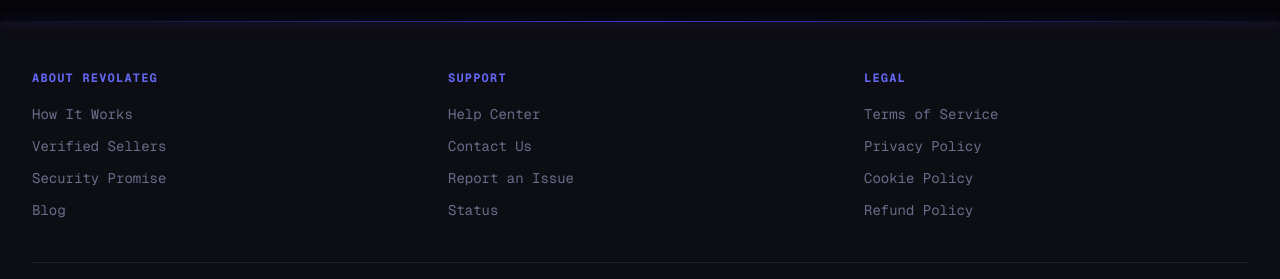
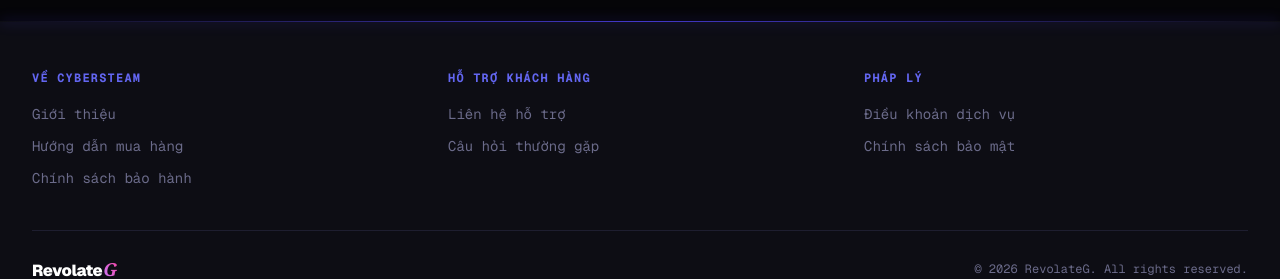
Before and after one commit to mimoc8/Vibe-revolateG-steam-account-store-, a Next.js app: page / in a window 1280 px wide. Shown: the part 993-1272 px from the top of the page. Built offline with nearby package versions, Linux system fonts and the light colour scheme; no server answers; the database is empty; what @payos/node would draw is missing.

Commit message:
Update footer links to be concise in Vietnamese

```diff
--- a/components/layout/Footer.tsx
+++ b/components/layout/Footer.tsx
@@ -2,30 +2,25 @@
 
 const FOOTER_LINKS: { heading: string; links: { label: string; href: string }[] }[] = [
   {
-    heading: "About RevolateG",
+    heading: "Về CyberSteam",
     links: [
-      { label: "How It Works", href: "/about" },
-      { label: "Verified Sellers", href: "/verified" },
-      { label: "Security Promise", href: "/security" },
-      { label: "Blog", href: "/blog" },
+      { label: "Giới thiệu", href: "#" },
+      { label: "Hướng dẫn mua hàng", href: "#" },
+      { label: "Chính sách bảo hành", href: "#" },
     ],
   },
   {
-    heading: "Support",
+    heading: "Hỗ trợ khách hàng",
     links: [
-      { label: "Help Center", href: "/help" },
-      { label: "Contact Us", href: "/contact" },
-      { label: "Report an Issue", href: "/report" },
-      { label: "Status", href: "/status" },
+      { label: "Liên hệ hỗ trợ", href: "#" },
+      { label: "Câu hỏi thường gặp", href: "#" },
     ],
   },
   {
-    heading: "Legal",
+    heading: "Pháp lý",
     links: [
-      { label: "Terms of Service", href: "/terms" },
-      { label: "Privacy Policy", href: "/privacy" },
-      { label: "Cookie Policy", href: "/cookies" },
-      { label: "Refund Policy", href: "/refunds" },
+      { label: "Điều khoản dịch vụ", href: "#" },
+      { label: "Chính sách bảo mật", href: "#" },
     ],
   },
 ];
```
